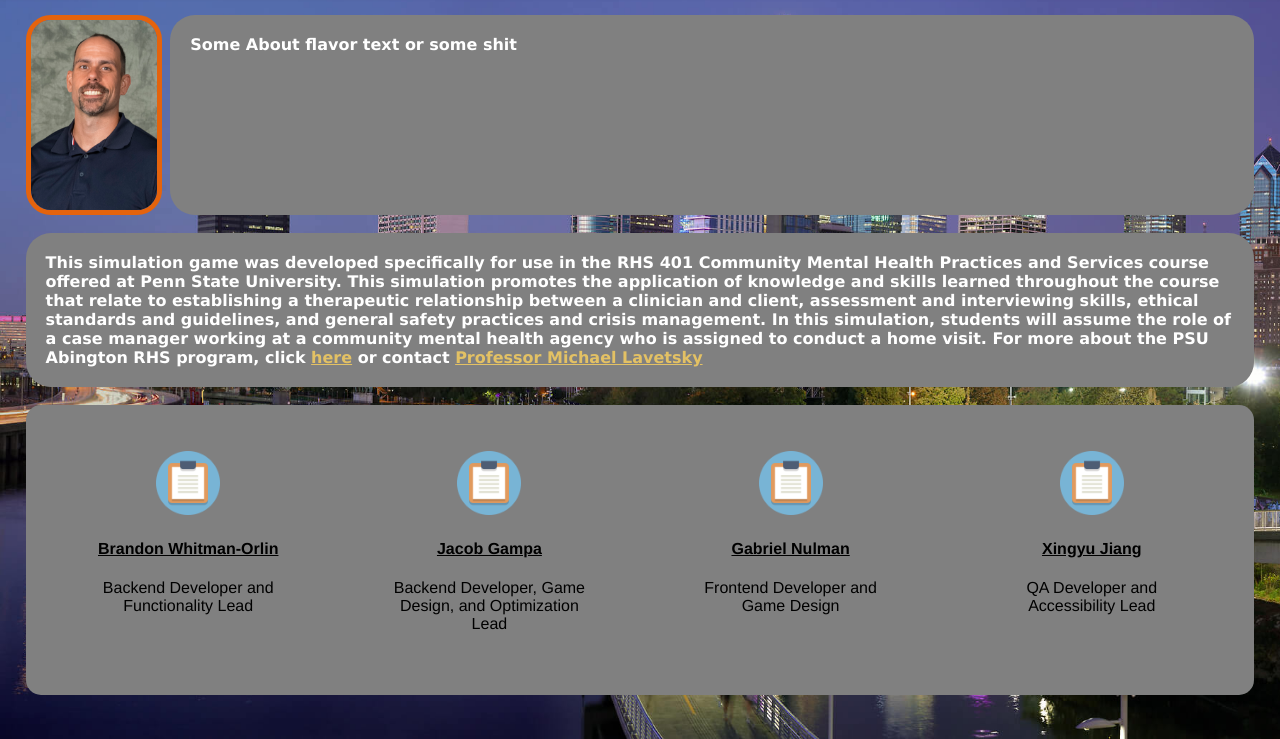
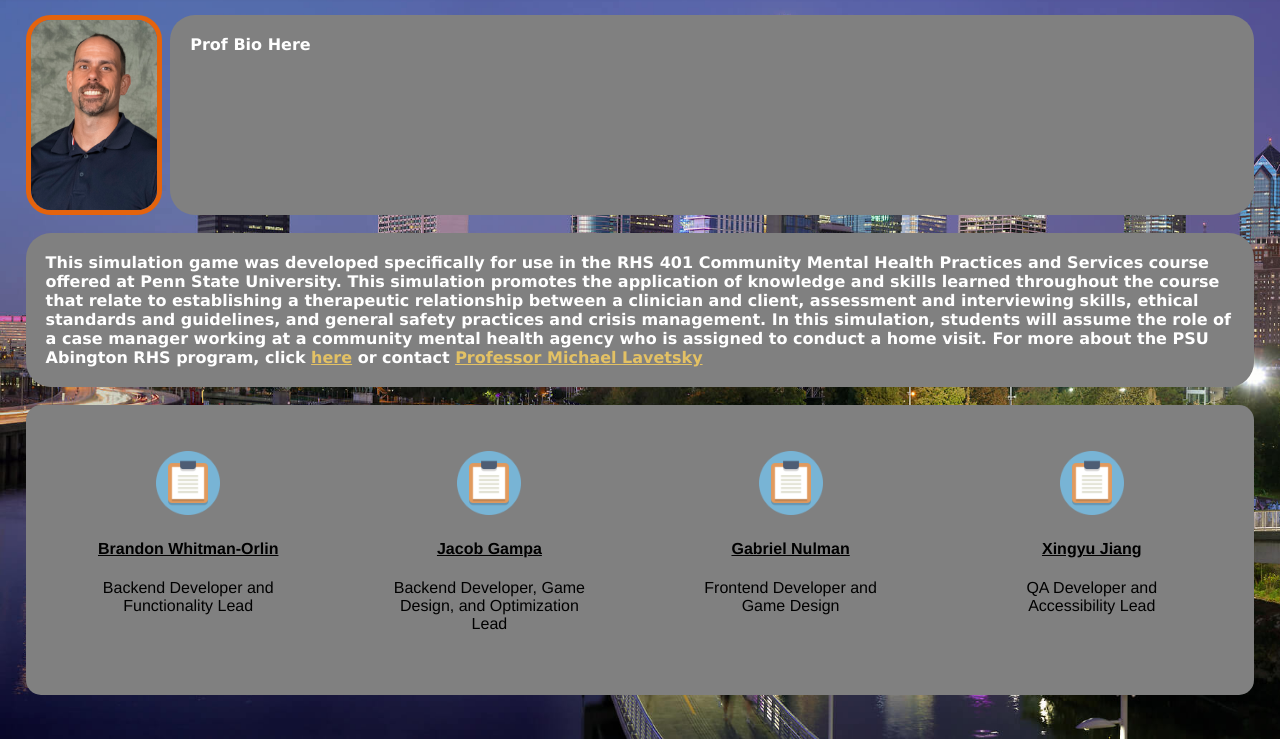
Before and after one commit to 18gampja/psychGame, a plain HTML site: page sites/about.html in a window 1280 px wide. Shown: the part 61-800 px from the top of the page. Drawn offline with Linux system fonts and the light colour scheme.

Commit message:
Lol
I don't think the professor would want "some flavor text or some shit" next to his face haha

```diff
--- a/sites/about.html
+++ b/sites/about.html
@@ -28,7 +28,7 @@
     <div id="imgDiv" style="display: inline-flex">
         <img src="../images/michael_lavetsky.png" class="headshot">
         <div class="headshotAbout">
-            Some About flavor text or some shit
+            Prof Bio Here
         </div>
     </div>
 
```
